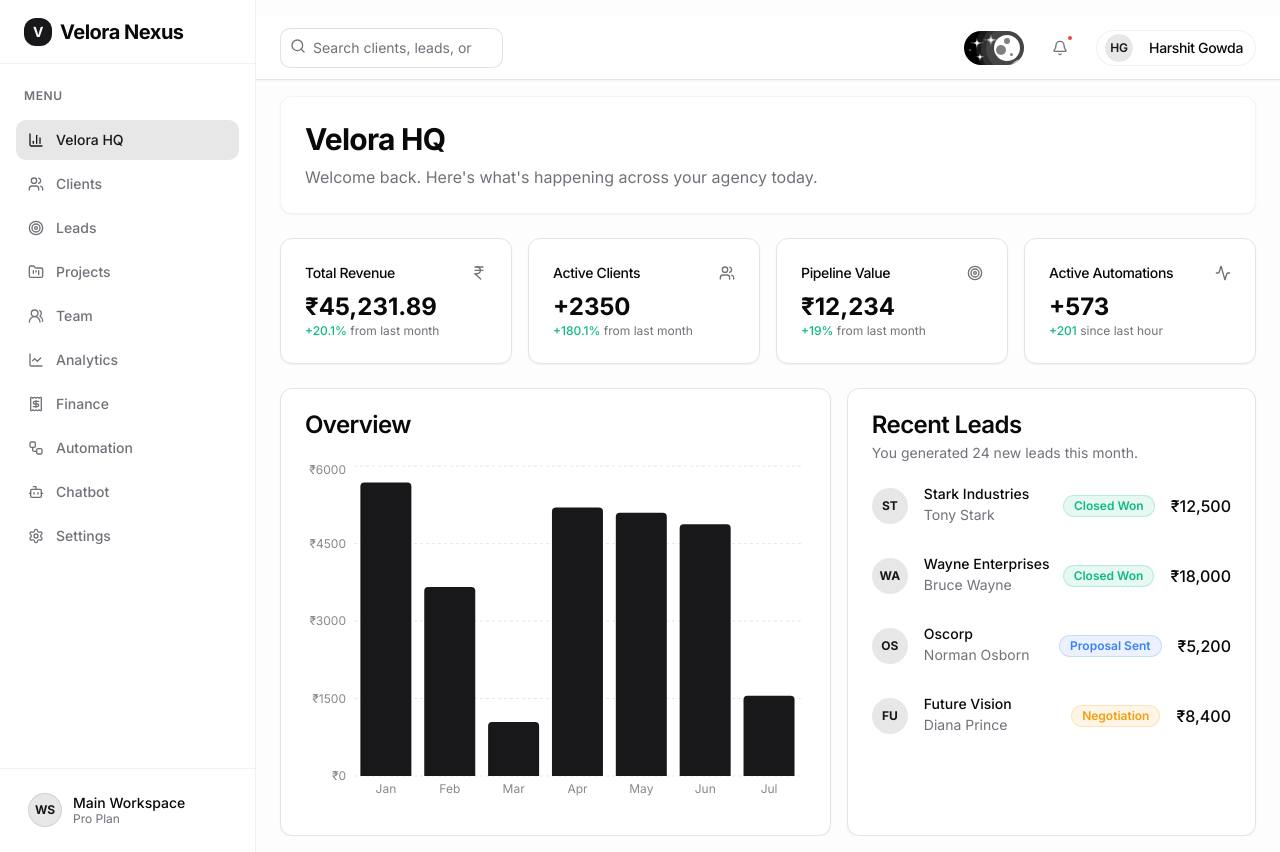
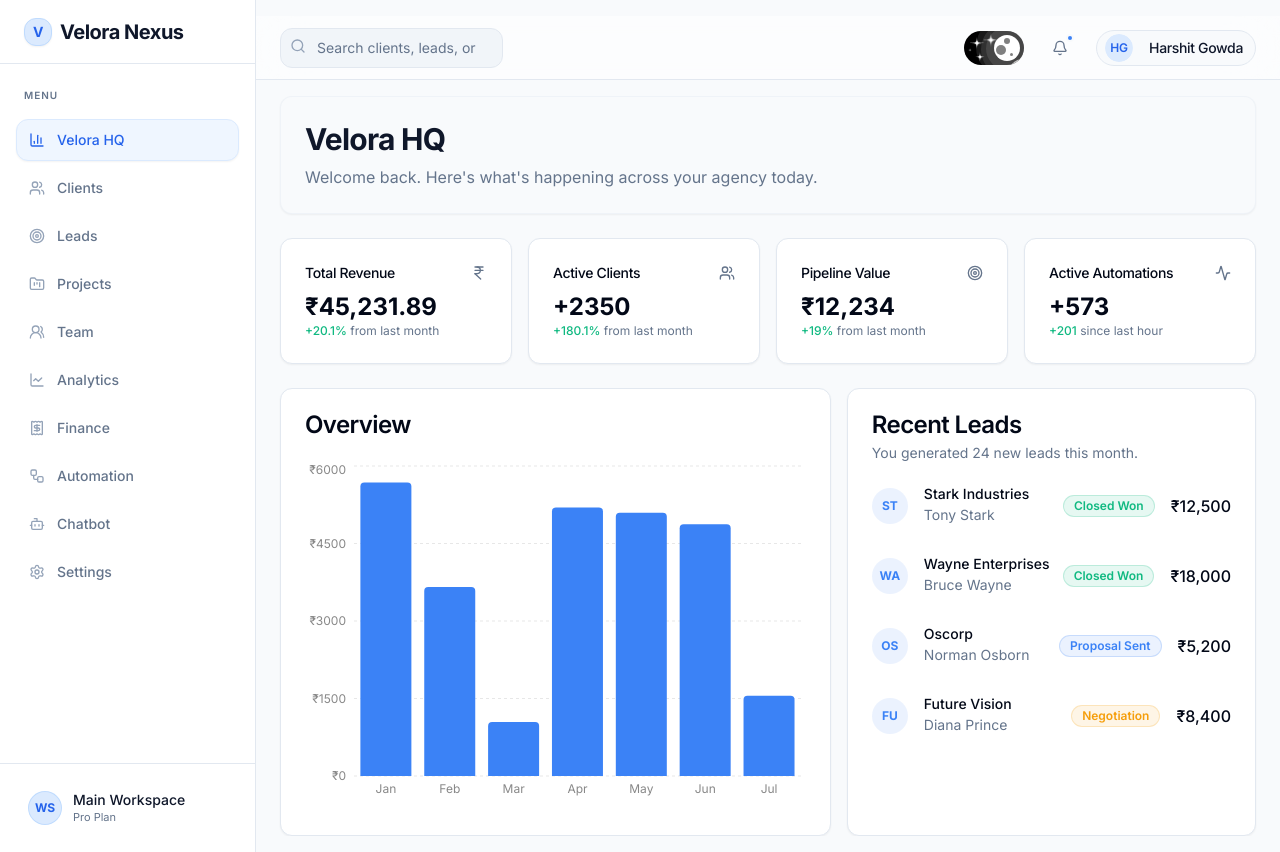
Before and after one commit to veloraa007-beep/velora-nexus, a Next.js app: page / in a window 1280 px wide. Built offline with nearby package versions, Linux system fonts and the light colour scheme.

Commit message:
feat(ui): implement multi-theme support (Pearl White / Deep Navy) for dashboard & core layout

```diff
--- a/next.config.mjs
+++ /dev/null
@@ -1,4 +0,0 @@
-/** @type {import('next').NextConfig} */
-const nextConfig = {};
-
-export default nextConfig;
--- a/src/app/globals.css
+++ b/src/app/globals.css
@@ -4,48 +4,48 @@
 
 @layer base {
   :root {
-    --background: 0 0% 100%;
-    --foreground: 240 10% 3.9%;
+    --background: 210 40% 98%; /* Pearl white / slate-50 */
+    --foreground: 222.2 84% 4.9%;
     --card: 0 0% 100%;
-    --card-foreground: 240 10% 3.9%;
+    --card-foreground: 222.2 84% 4.9%;
     --popover: 0 0% 100%;
-    --popover-foreground: 240 10% 3.9%;
-    --primary: 240 5.9% 10%;
-    --primary-foreground: 0 0% 98%;
-    --secondary: 240 4.8% 95.9%;
-    --secondary-foreground: 240 5.9% 10%;
-    --muted: 240 4.8% 95.9%;
-    --muted-foreground: 240 3.8% 46.1%;
-    --accent: 240 4.8% 95.9%;
-    --accent-foreground: 240 5.9% 10%;
+    --popover-foreground: 222.2 84% 4.9%;
+    --primary: 217.2 91.2% 59.8%; /* Velora Blue */
+    --primary-foreground: 210 40% 98%;
+    --secondary: 210 40% 96.1%;
+    --secondary-foreground: 222.2 47.4% 11.2%;
+    --muted: 210 40% 96.1%;
+    --muted-foreground: 215.4 16.3% 46.9%;
+    --accent: 210 40% 96.1%;
+    --accent-foreground: 222.2 47.4% 11.2%;
     --destructive: 0 84.2% 60.2%;
-    --destructive-foreground: 0 0% 98%;
-    --border: 240 5.9% 90%;
-    --input: 240 5.9% 90%;
-    --ring: 240 10% 3.9%;
+    --destructive-foreground: 210 40% 98%;
+    --border: 214.3 31.8% 91.4%;
+    --input: 214.3 31.8% 91.4%;
+    --ring: 217.2 91.2% 59.8%;
     --radius: 0.75rem;
   }
 
   .dark {
-    --background: 240 10% 3.9%;
-    --foreground: 0 0% 98%;
-    --card: 240 10% 3.9%;
-    --card-foreground: 0 0% 98%;
-    --popover: 240 10% 3.9%;
-    --popover-foreground: 0 0% 98%;
-    --primary: 0 0% 98%;
-    --primary-foreground: 240 5.9% 10%;
-    --secondary: 240 3.7% 15.9%;
-    --secondary-foreground: 0 0% 98%;
-    --muted: 240 3.7% 15.9%;
-    --muted-foreground: 240 5% 64.9%;
-    --accent: 240 3.7% 15.9%;
-    --accent-foreground: 0 0% 98%;
+    --background: 222 47% 4%; /* #020617 exact */
+    --foreground: 210 40% 98%;
+    --card: 222 47% 4%;
+    --card-foreground: 210 40% 98%;
+    --popover: 222 47% 4%;
+    --popover-foreground: 210 40% 98%;
+    --primary: 217.2 91.2% 59.8%;
+    --primary-foreground: 222.2 47.4% 11.2%;
+    --secondary: 217.2 32.6% 17.5%;
+    --secondary-foreground: 210 40% 98%;
+    --muted: 217.2 32.6% 17.5%;
+    --muted-foreground: 215 20.2% 65.1%;
+    --accent: 217.2 32.6% 17.5%;
+    --accent-foreground: 210 40% 98%;
     --destructive: 0 62.8% 30.6%;
-    --destructive-foreground: 0 0% 98%;
-    --border: 240 3.7% 15.9%;
-    --input: 240 3.7% 15.9%;
-    --ring: 240 4.9% 83.9%;
+    --destructive-foreground: 210 40% 98%;
+    --border: 217.2 32.6% 17.5%;
+    --input: 217.2 32.6% 17.5%;
+    --ring: 224.3 76.3% 48%;
   }
 }
 
@@ -56,5 +56,6 @@
   body {
     background-color: hsl(var(--background));
     color: hsl(var(--foreground));
+    font-family: 'Inter', sans-serif;
   }
 }
--- a/src/components/AppShell.tsx
+++ b/src/components/AppShell.tsx
@@ -16,7 +16,7 @@ export default function AppShell({ children }: { children: React.ReactNode }) {
   }
 
   return (
-    <div className="flex min-h-screen w-full bg-muted/20">
+    <div className="flex min-h-screen w-full bg-slate-50 dark:bg-gradient-to-br dark:from-[#020617] dark:via-[#020617] dark:to-[#0F172A] text-slate-900 dark:text-slate-200 selection:bg-blue-500/30">
       <Sidebar isOpen={sidebarOpen} setIsOpen={setSidebarOpen} />
       <div className="flex flex-col sm:gap-4 sm:py-4 sm:pl-14 lg:pl-0 flex-1 overflow-hidden transition-all duration-300 ease-in-out">
         <Header setSidebarOpen={setSidebarOpen} />
--- a/src/components/Header.tsx
+++ b/src/components/Header.tsx
@@ -23,11 +23,11 @@ interface HeaderProps {
 
 export function Header({ setSidebarOpen }: HeaderProps) {
   return (
-    <header className="sticky top-0 z-30 flex h-16 items-center gap-4 border-b bg-background/80 backdrop-blur-md px-6 shadow-sm">
+    <header className="sticky top-0 z-30 flex h-16 items-center gap-4 border-b border-slate-200 dark:border-white/5 bg-white/50 dark:bg-[#020617]/50 backdrop-blur-xl px-6">
       <Button
         variant="ghost"
         size="icon"
-        className="lg:hidden"
+        className="lg:hidden text-slate-500 hover:text-slate-900 dark:text-slate-400 dark:hover:text-white"
         onClick={() => setSidebarOpen(true)}
       >
         <Menu className="h-5 w-5" />
@@ -37,11 +37,11 @@ export function Header({ setSidebarOpen }: HeaderProps) {
       <div className="flex-1">
         <form className="hidden sm:block">
           <div className="relative">
-            <Search className="absolute left-2.5 top-2.5 h-4 w-4 text-muted-foreground" />
+            <Search className="absolute left-2.5 top-2.5 h-4 w-4 text-slate-400 dark:text-slate-500" />
             <Input
               type="search"
               placeholder="Search clients, leads, or projects... (⌘K)"
-              className="w-full appearance-none bg-background/50 pl-8 md:w-2/3 lg:w-1/3 border-muted-foreground/20 focus-visible:ring-primary/50 transition-all hover:bg-background"
+              className="w-full appearance-none bg-slate-100 dark:bg-white/5 pl-9 md:w-2/3 lg:w-1/3 border-slate-200 dark:border-white/10 focus-visible:ring-blue-500/50 transition-all hover:bg-slate-200 dark:hover:bg-white/10 text-sm rounded-xl"
             />
           </div>
         </form>
@@ -49,19 +49,19 @@ export function Header({ setSidebarOpen }: HeaderProps) {
 
       <div className="flex items-center gap-2 sm:gap-4">
         <ThemeToggle />
-        <Button variant="ghost" size="icon" className="relative text-muted-foreground hover:text-foreground">
+        <Button variant="ghost" size="icon" className="relative text-slate-500 hover:text-slate-900 dark:text-slate-400 dark:hover:text-white">
           <Bell className="h-5 w-5" />
-          <span className="absolute top-1.5 right-1.5 h-2 w-2 rounded-full bg-red-500 border-2 border-background"></span>
+          <span className="absolute top-1.5 right-1.5 h-2 w-2 rounded-full bg-blue-500 border-2 border-slate-50 dark:border-[#020617]"></span>
           <span className="sr-only">Notifications</span>
         </Button>
 
         <DropdownMenu>
           <DropdownMenuTrigger asChild>
-            <Button variant="ghost" className="relative h-9 w-9 sm:h-9 sm:w-auto sm:px-2 rounded-full sm:rounded-full border border-border/50 bg-background/50 hover:bg-accent/50 transition-all">
+            <Button variant="ghost" className="relative h-9 w-9 sm:h-9 sm:w-auto sm:px-2 rounded-full sm:rounded-full border border-slate-200 dark:border-white/10 bg-slate-50 dark:bg-white/5 hover:bg-slate-100 dark:hover:bg-white/10 transition-all">
               <Avatar className="h-7 w-7 sm:mr-2">
-                <AvatarFallback className="bg-primary/10 text-primary text-xs font-semibold">HG</AvatarFallback>
+                <AvatarFallback className="bg-blue-100 dark:bg-blue-500/20 text-blue-600 dark:text-blue-400 text-xs font-semibold">HG</AvatarFallback>
               </Avatar>
-              <span className="hidden sm:inline-block text-sm font-medium mr-1 tracking-tight">Harshit Gowda</span>
+              <span className="hidden sm:inline-block text-sm font-medium mr-1 tracking-tight text-slate-900 dark:text-slate-200">Harshit Gowda</span>
             </Button>
           </DropdownMenuTrigger>
           <DropdownMenuContent className="w-56" align="end" forceMount>
--- a/src/components/Sidebar.tsx
+++ b/src/components/Sidebar.tsx
@@ -51,23 +51,23 @@ export function Sidebar({ isOpen, setIsOpen }: SidebarProps) {
 
       {/* Sidebar container */}
       <aside className={cn(
-        "fixed inset-y-0 left-0 z-50 w-64 bg-background border-r border-border/50 transition-transform duration-300 ease-in-out lg:translate-x-0 lg:static lg:flex lg:flex-col",
+        "fixed inset-y-0 left-0 z-50 w-64 bg-white dark:bg-[#020617] border-r border-slate-200 dark:border-white/5 transition-transform duration-300 ease-in-out lg:translate-x-0 lg:static lg:flex lg:flex-col",
         isOpen ? "translate-x-0" : "-translate-x-full"
       )}>
-        <div className="flex items-center justify-between h-16 px-6 border-b border-border/50">
-          <Link href="/" className="flex items-center gap-2 font-bold text-xl tracking-tight hover:opacity-80 transition-opacity">
-            <div className="bg-primary text-primary-foreground h-7 w-7 rounded-lg flex items-center justify-center shadow-sm">
+        <div className="flex items-center justify-between h-16 px-6 border-b border-slate-200 dark:border-white/5">
+          <Link href="/dashboard" className="flex items-center gap-2 font-bold text-xl tracking-tight text-slate-900 dark:text-white hover:opacity-80 transition-opacity">
+            <div className="bg-blue-100 dark:bg-blue-500/20 text-blue-600 dark:text-blue-400 h-7 w-7 rounded-lg flex items-center justify-center shadow-sm border border-blue-200 dark:border-blue-500/20">
               <span className="text-sm font-bold">V</span>
             </div>
             Velora Nexus
           </Link>
-          <Button variant="ghost" size="icon" className="lg:hidden" onClick={() => setIsOpen(false)}>
+          <Button variant="ghost" size="icon" className="lg:hidden text-slate-500 hover:text-slate-900 dark:text-slate-400 dark:hover:text-white" onClick={() => setIsOpen(false)}>
             <X className="h-5 w-5" />
           </Button>
         </div>
 
-        <nav className="flex-1 overflow-y-auto py-6 px-4 space-y-1 scrollbar-hide">
-          <div className="text-xs font-semibold text-muted-foreground mb-4 px-2 uppercase tracking-wider">Menu</div>
+        <nav className="flex-1 overflow-y-auto py-6 px-4 space-y-1.5 scrollbar-hide">
+          <div className="text-[10px] font-semibold text-slate-500 mb-4 px-2 uppercase tracking-widest">Menu</div>
           {navItems.map((item) => {
             const isActive = pathname === item.href;
             return (
@@ -75,16 +75,16 @@ export function Sidebar({ isOpen, setIsOpen }: SidebarProps) {
                 key={item.href}
                 href={item.href}
                 className={cn(
-                  "flex items-center gap-3 px-3 py-2.5 rounded-md text-sm font-medium transition-all group",
+                  "flex items-center gap-3 px-3 py-2.5 rounded-xl text-sm font-medium transition-all group",
                   isActive
-                    ? "bg-primary/10 text-primary"
-                    : "text-muted-foreground hover:bg-accent hover:text-foreground"
+                    ? "bg-blue-50 dark:bg-blue-500/10 text-blue-600 dark:text-blue-400 border border-blue-100 dark:border-blue-500/10 backdrop-blur-md shadow-sm"
+                    : "text-slate-500 dark:text-slate-400 hover:bg-slate-100 dark:hover:bg-white/5 hover:text-slate-900 dark:hover:text-white border border-transparent"
                 )}
                 onClick={() => setIsOpen(false)}
               >
                 <item.icon className={cn(
                   "h-4 w-4 transition-colors",
-                  isActive ? "text-primary" : "text-muted-foreground group-hover:text-foreground"
+                  isActive ? "text-blue-600 dark:text-blue-400" : "text-slate-400 dark:text-slate-500 group-hover:text-slate-600 dark:group-hover:text-slate-300"
                 )} />
                 {item.name}
               </Link>
@@ -92,14 +92,14 @@ export function Sidebar({ isOpen, setIsOpen }: SidebarProps) {
           })}
         </nav>
 
-        <div className="p-4 border-t border-border/50">
-          <div className="flex items-center gap-3 px-3 py-2 rounded-md hover:bg-accent/50 cursor-pointer transition-colors border border-transparent hover:border-border/50">
-            <div className="h-8 w-8 rounded-full bg-primary/10 flex items-center justify-center text-primary font-bold text-xs ring-1 ring-primary/20">
+        <div className="p-4 border-t border-slate-200 dark:border-white/5">
+          <div className="flex items-center gap-3 px-3 py-2.5 rounded-xl hover:bg-slate-100 dark:hover:bg-white/5 cursor-pointer transition-all border border-transparent hover:border-slate-200 dark:hover:border-white/5 group">
+            <div className="h-8 w-8 rounded-full bg-blue-100 dark:bg-blue-500/20 flex items-center justify-center text-blue-600 dark:text-blue-400 font-bold text-xs ring-1 ring-blue-200 dark:ring-blue-500/30 group-hover:bg-blue-200 dark:group-hover:bg-blue-500/30 transition-colors">
               WS
             </div>
             <div className="flex flex-col">
-              <span className="text-sm font-medium leading-tight">Main Workspace</span>
-              <span className="text-xs text-muted-foreground">Pro Plan</span>
+              <span className="text-sm font-medium text-slate-900 dark:text-slate-200 leading-tight">Main Workspace</span>
+              <span className="text-[11px] text-slate-500 group-hover:text-slate-700 dark:group-hover:text-slate-400 transition-colors">Pro Plan</span>
             </div>
           </div>
         </div>
```
Also changed, not shown: src/app/dashboard/page.tsx (+94 -45 lines).
